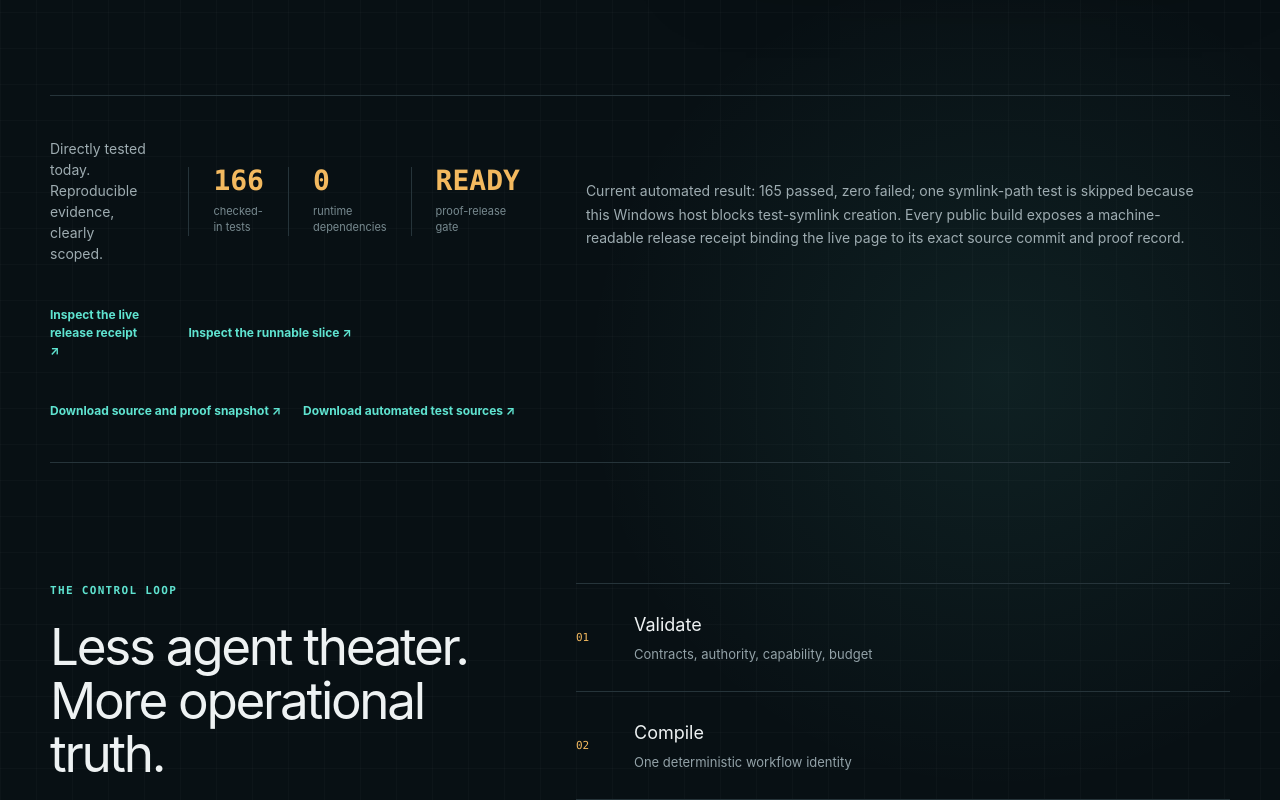
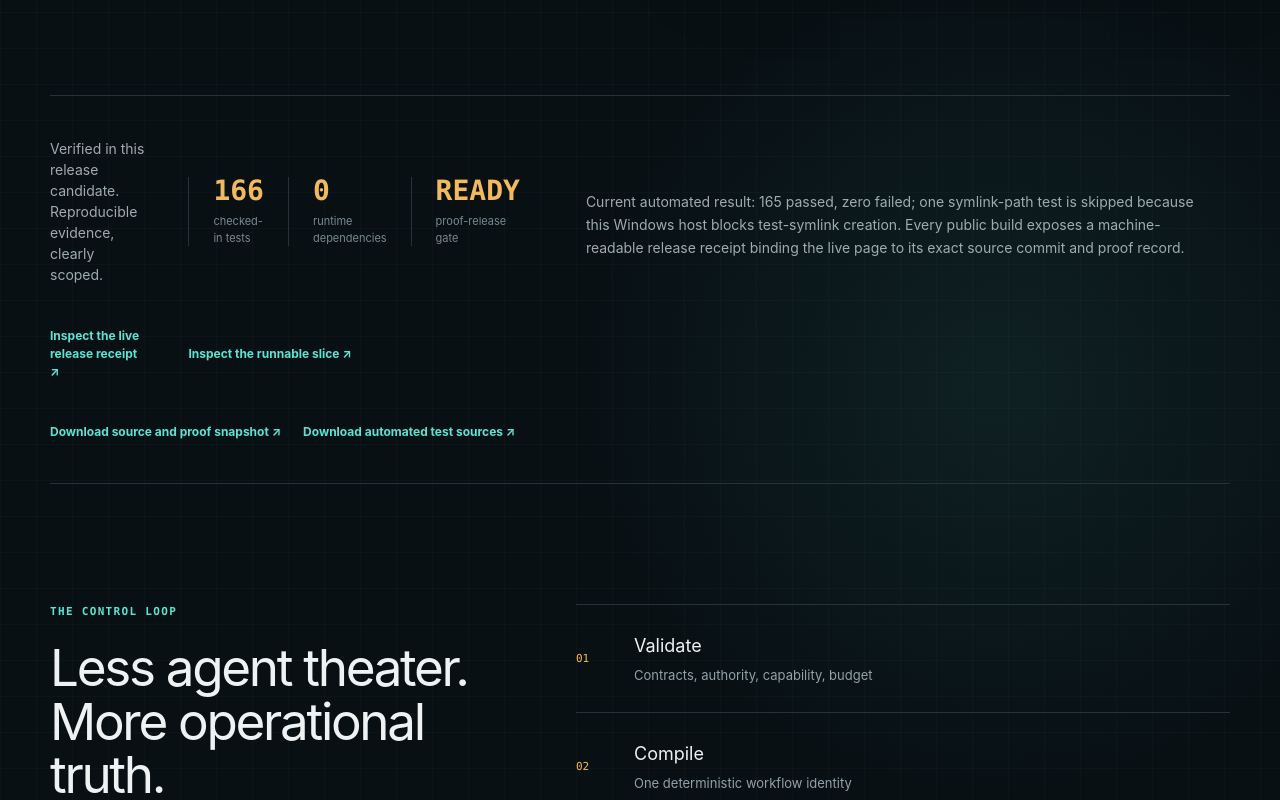
Before and after one commit to cexplayer01/bounded-agent-harness, a Next.js app in the folder website/: page / in a window 1280 px wide. Shown: the part 780-1580 px from the top of the page. Built offline with nearby package versions, Linux system fonts and the light colour scheme.

Commit message:
Align public copy with recorded proof counts

```diff
--- a/website/app/page.tsx
+++ b/website/app/page.tsx
@@ -22,7 +22,7 @@ const continuation = [
   ["Resume, don't fail", "Missing or stale approval becomes a durable checkpoint with the exact gate and workflow identity required to continue later."],
   ["Spend proof where it matters", "Change-impact cards choose focused verification so documentation and local edits do not trigger needless full-suite work."],
   ["Keep safe work moving", "A blocked gated action pauses that action; unrelated local work can continue until a real boundary or proven completion."],
-  ["FreeVibeApps / real integration", "Owner-attested use through a deterministic Site build, sidecar proof, deployment preflight, and same-origin pilot, with focused tests and live readback recorded. The public proof states that raw run records are owner-controlled and not every project change is independently replayable from this repository."],
+  ["FreeVibeApps / real integration", "Owner-attested use: the harness was mounted during a deterministic Site build, sidecar proof, deployment preflight, and same-origin pilot; focused tests passed and live readback was recorded. Raw run records remain owner-controlled, so this public repository cannot independently replay every project change."],
 ];
 
 export default function Home() {
@@ -79,7 +79,7 @@ export default function Home() {
       </section>
 
       <section className="proof" id="proof" aria-label="Current verified proof">
-        <p>Directly tested today. Reproducible evidence, clearly scoped.</p>
+        <p>Verified in this release candidate. Reproducible evidence, clearly scoped.</p>
         <div className="proof-grid">
           {proof.map(([value, label]) => (
             <div key={label}><strong>{value}</strong><span>{label}</span></div>
@@ -131,7 +131,7 @@ export default function Home() {
           <p className="eyebrow">Verified capabilities</p>
           <h2>A tested local control plane, with the next integration step visible.</h2>
           <p>Version 0.4.0 compiles, runs, resumes, inspects, and rejects unsafe local workflows. It includes contract-bound memory, evidence, cost enforcement, approval gates, specialist routing, portable takeover checkpoints, an in-process MCP compatibility proof, a repository-native shared-agent bridge, a local concurrency rehearsal, a proof-release gate, a token-capacity gate, an additive token-efficiency layer for lazy capability loading, digest-bound artifact references, deterministic context pruning, and measured cache savings. Milestone 1.8 adds deterministic project-scope validation and local source materialization: an explicit CLI can build a digest-bound context packet from allowlisted repository files. This is not an automatic Codex or ChatGPT host integration; a host must verify the packet and pass only selected content to a model.</p>
-          <p>Direct proof: project-scope validation passes 10/10 tests; source materialization passes 9/9 runnable tests, with its symlink-path test present but skipped because this Windows host blocks test-symlink creation.</p>
+          <p>Direct proof: project-scope validation passes 10/10 tests; source materialization passes 10 tests, with one symlink-path test skipped because this Windows host blocks test-symlink creation (11 tests total).</p>
           <div className="inline-actions">
             <a href="https://github.com/cexplayer01/bounded-agent-harness/blob/codex/project-brain-scope-20260927/README.md#current-runnable-slice">Run the five-minute demo ↗</a>
             <a href="https://github.com/cexplayer01/bounded-agent-harness/blob/codex/project-brain-scope-20260927/THREAT-MODEL.md">Read the threat model ↗</a>
```
